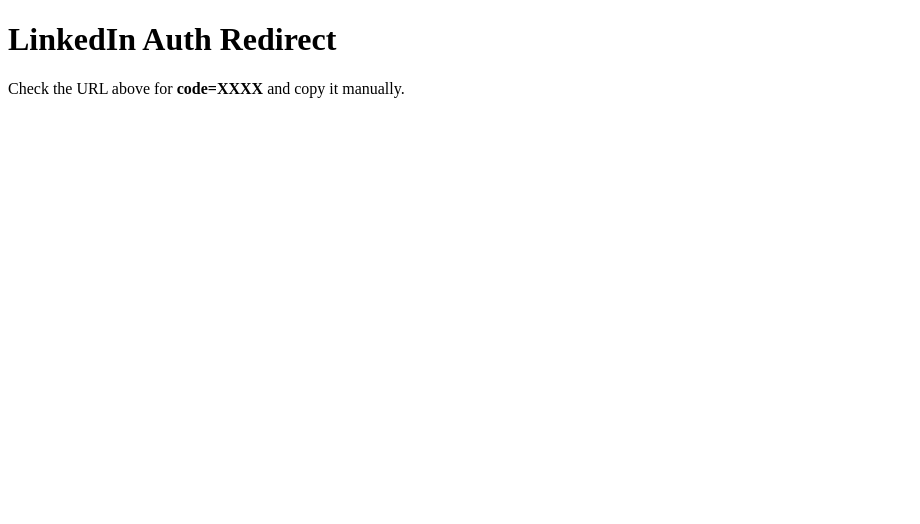
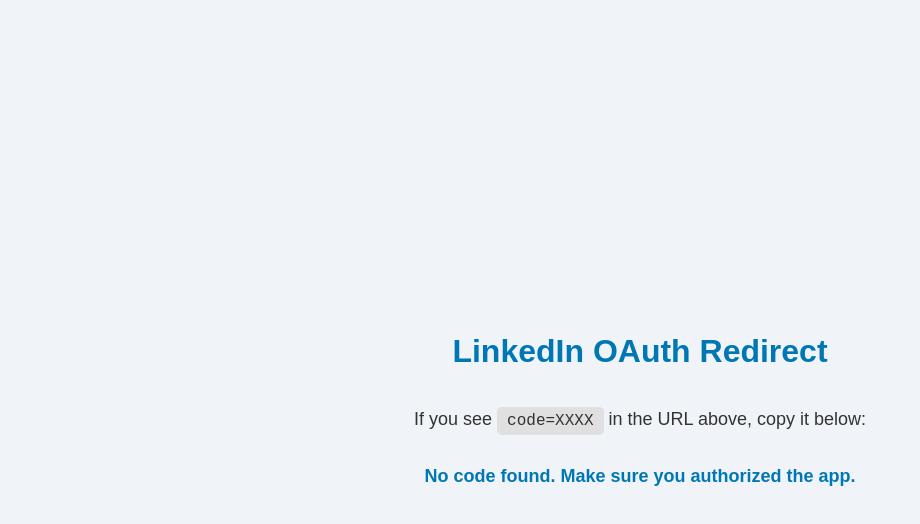
Before and after one commit to EncarbonSys/carousel-html, a plain HTML site: page index.html in a window 1280 px wide. Shown: the whole page, without its empty margins (0-920 px from the left). Drawn offline with Linux system fonts and the light colour scheme.

Commit message:
Update index.html

```diff
--- a/index.html
+++ b/index.html
@@ -1,7 +1,38 @@
 <!DOCTYPE html>
-<html>
+<html lang="en">
+<head>
+  <meta charset="UTF-8">
+  <title>LinkedIn OAuth Redirect</title>
+  <style>
+    body {
+      font-family: Arial, sans-serif;
+      display: flex;
+      flex-direction: column;
+      justify-content: center;
+      align-items: center;
+      min-height: 100vh;
+      background: #f0f4f8;
+      text-align: center;
+    }
+    h1 { color: #0077B5; }
+    p { font-size: 18px; color: #333; }
+    code { background: #e0e0e0; padding: 5px 10px; border-radius: 5px; font-size: 16px; }
+  </style>
+</head>
 <body>
-<h1>LinkedIn Auth Redirect</h1>
-<p>Check the URL above for <strong>code=XXXX</strong> and copy it manually.</p>
+  <h1>LinkedIn OAuth Redirect</h1>
+  <p>If you see <code>code=XXXX</code> in the URL above, copy it below:</p>
+  <p id="authCode" style="font-weight:bold; color:#0077B5;"></p>
+
+  <script>
+    // Grab the 'code' query param from URL
+    const params = new URLSearchParams(window.location.search);
+    const code = params.get('code');
+    if (code) {
+      document.getElementById('authCode').textContent = code;
+    } else {
+      document.getElementById('authCode').textContent = 'No code found. Make sure you authorized the app.';
+    }
+  </script>
 </body>
 </html>
```
